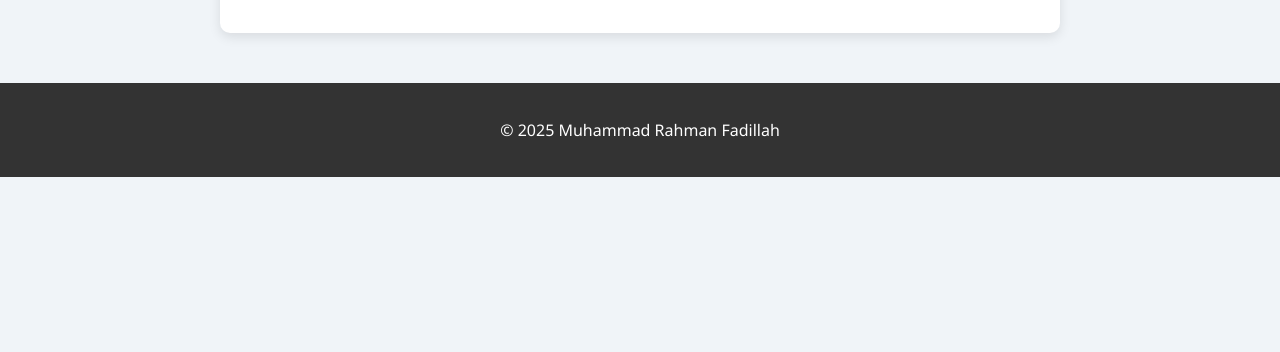
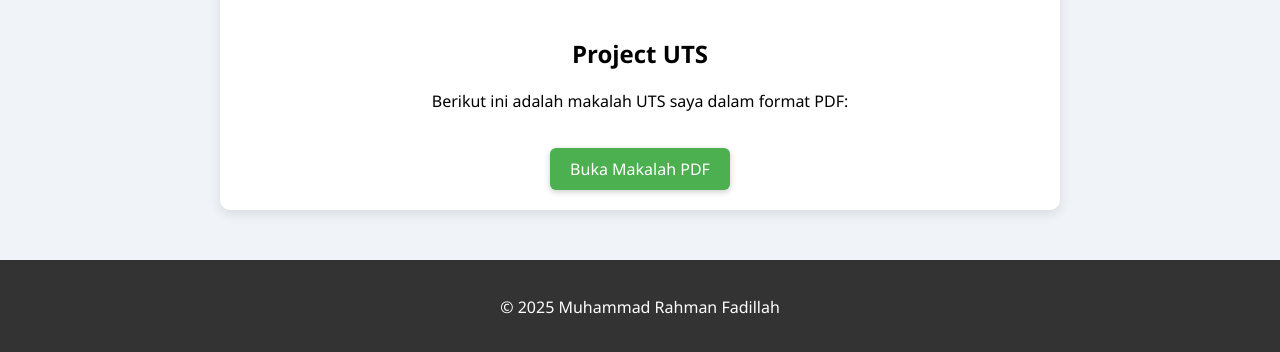
Before and after one commit to ffaddiil/mrahmanfadillah.github.io, a plain HTML site: page index.html in a window 1280 px wide. Shown: the part 568-920 px from the top of the page. Before the commit the page ends 800 px from the top, so only its background shows below. Drawn offline with Linux system fonts and the light colour scheme.

Commit message:
Update index.html

```diff
--- a/index.html
+++ b/index.html
@@ -1,3 +1,4 @@
+
 <!DOCTYPE html>
 <html lang="en">
 <head>
@@ -73,6 +74,17 @@
       color: white;
       margin-top: 40px;
     }
+
+    .btn-pdf {
+      display: inline-block;
+      background-color: #4CAF50;
+      color: white;
+      padding: 10px 20px;
+      border-radius: 6px;
+      text-decoration: none;
+      box-shadow: 0 2px 6px rgba(0,0,0,0.2);
+      margin-top: 20px;
+    }
   </style>
 </head>
 <body>
@@ -80,7 +92,7 @@
   <div class="navbar">
     <a href="#home">Home</a>
     <a href="#about">About</a>
-    <a href="C:\Users\User\OneDrive\Desktop\Project Web" target="_blank">Project</a>
+    <a href="#project">Project</a>
   </div>
 
   <div class="container" id="home">
@@ -94,6 +106,12 @@
       <img src="fadil.JPG" alt="Foto Fadil bareng teman-teman">
       <p>Halo! Saya Fadil, mahasiswa Teknik Informatika yang sedang belajar membuat website menggunakan HTML, CSS, dan GitHub Pages. Ini adalah proyek latihan saya.</p>
     </section>
+
+    <section id="project">
+      <h2>Project UTS</h2>
+      <p>Berikut ini adalah makalah UTS saya dalam format PDF:</p>
+      <a class="btn-pdf" href="makalah-fadil.pdf" target="_blank">Buka Makalah PDF</a>
+    </section>
   </div>
 
   <footer>
```
